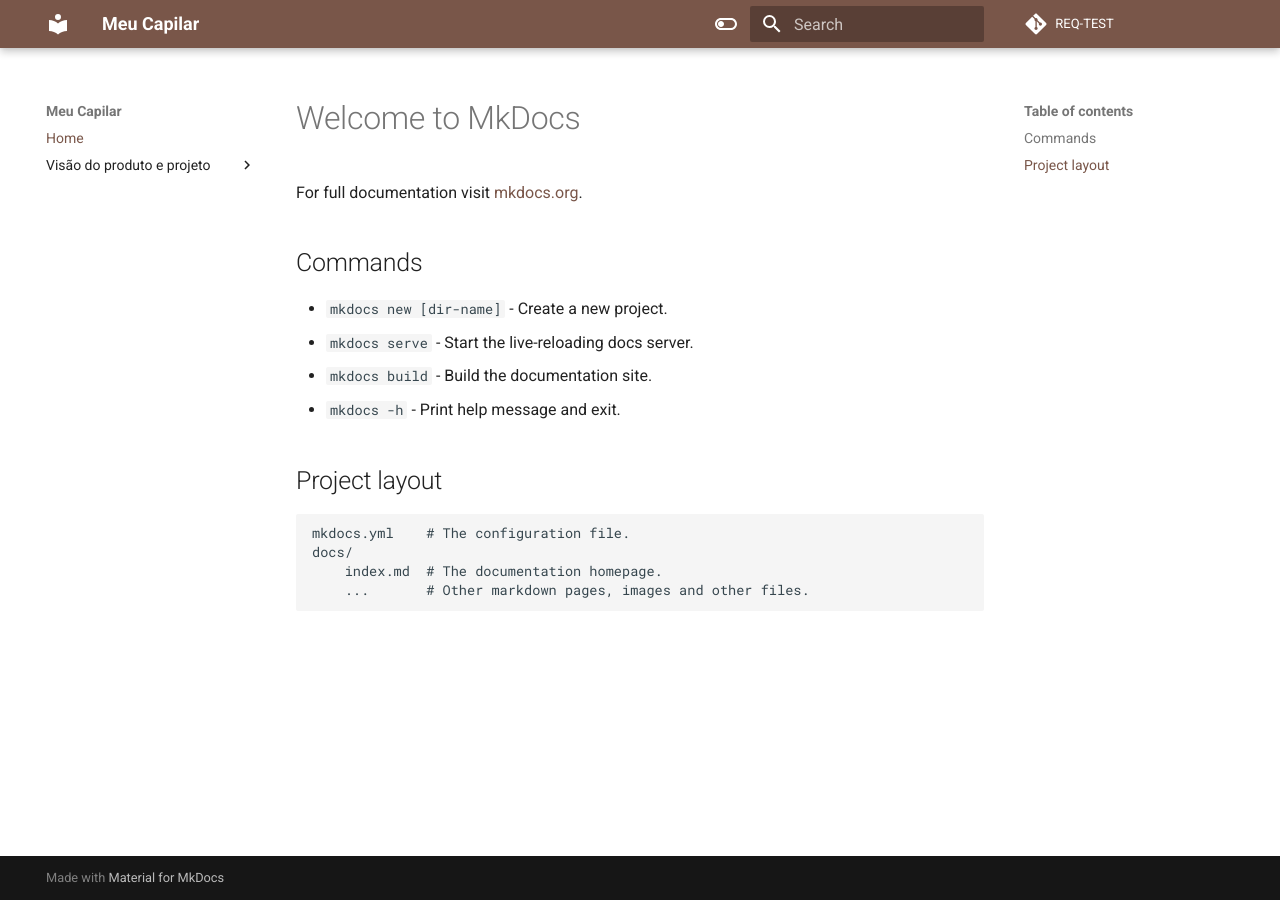
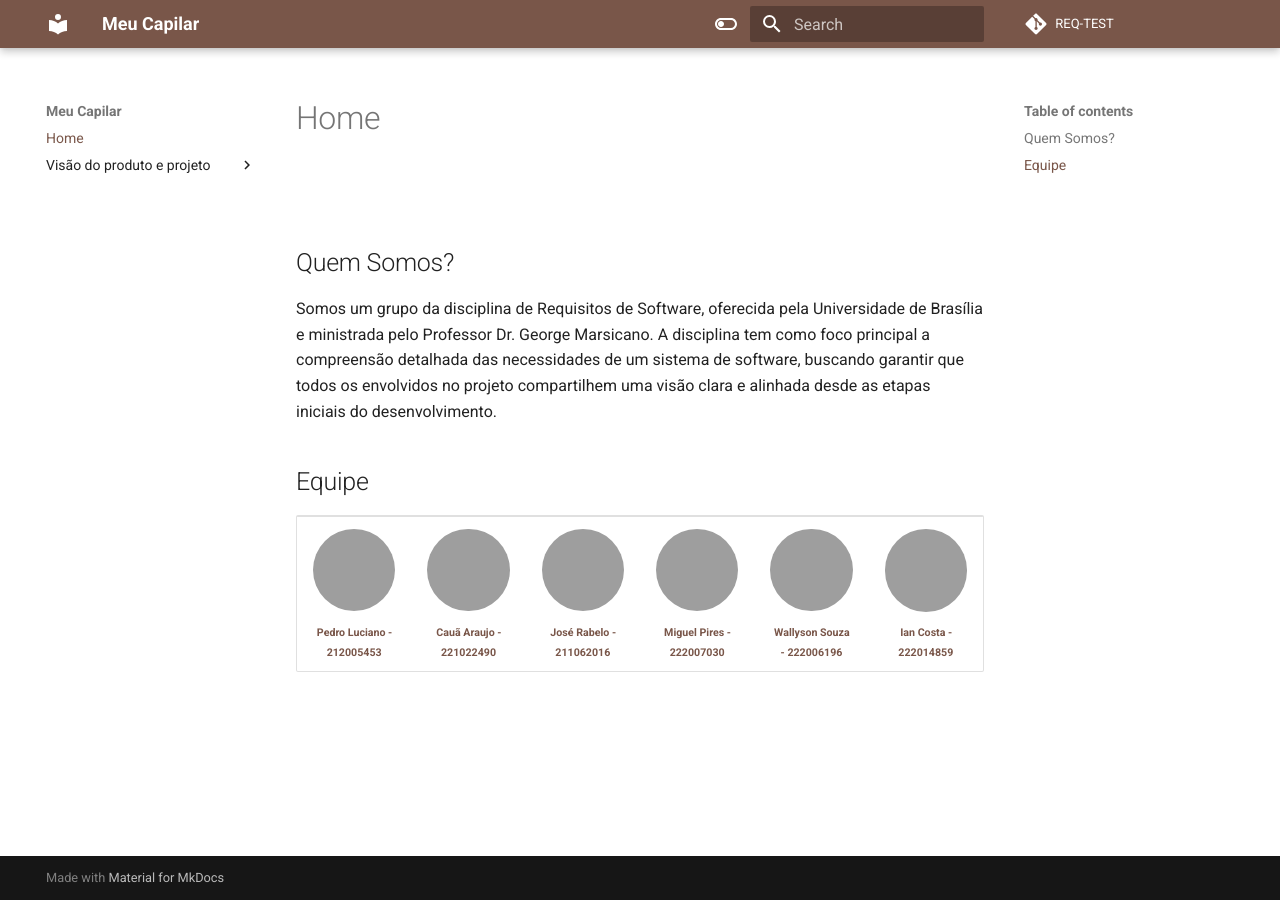
Before and after one commit to PedroALuciano/REQ-TEST, an MkDocs documentation site: the page built from docs/index.md, in a window 1280 px wide. Built offline with MkDocs 1.6.1 and Material for MkDocs 9.7.7, drawn with Linux system fonts in a browser that asks for light colours; grey boxes are pictures that could not be loaded.

Commit message:
voltando o index

```diff
--- a/docs/index.md
+++ b/docs/index.md
@@ -1,17 +1,49 @@
-# Welcome to MkDocs
+<div align="center"><img src="" height=auto width=auto></div>
 
-For full documentation visit [mkdocs.org](https://www.mkdocs.org).
+## Quem Somos?
+Somos um grupo da disciplina de Requisitos de Software, oferecida pela Universidade de Brasília e ministrada pelo Professor Dr. George Marsicano. A disciplina tem como foco principal a compreensão detalhada das necessidades de um sistema de software, buscando garantir que todos os envolvidos no projeto compartilhem uma visão clara e alinhada desde as etapas iniciais do desenvolvimento.
 
-## Commands
+## Equipe
 
-* `mkdocs new [dir-name]` - Create a new project.
-* `mkdocs serve` - Start the live-reloading docs server.
-* `mkdocs build` - Build the documentation site.
-* `mkdocs -h` - Print help message and exit.
-
-## Project layout
-
-    mkdocs.yml    # The configuration file.
-    docs/
-        index.md  # The documentation homepage.
-        ...       # Other markdown pages, images and other files.
+<center>
+<table>
+  <tr>
+    <td align="center">
+      <a href="https://github.com/PedroALuciano">
+        <img src="https://github.com/PedroALuciano.png" width="190" style="border-radius: 50%;" alt="Pedro Luciano"/>
+        <br/><sub><b>Pedro Luciano - 212005453</b></sub>
+      </a>
+    </td>
+    <td align="center">
+      <a href="https://github.com/caua08">
+        <img src="https://github.com/caua08.png" width="190" style="border-radius: 50%;" alt="Cauã Araujo"/>
+        <br/><sub><b>Cauã Araujo - 221022490</b></sub>
+      </a>
+    </td>
+    <td align="center">
+      <a href="https://github.com/joseandre25">
+        <img src="https://github.com/joseandre25.png" width="190" style="border-radius: 50%;" alt="José Rabelo"/>
+        <br/><sub><b>José Rabelo - 211062016</b></sub>
+      </a>
+    </td>
+    <td align="center">
+      <a href="https://github.com/miguelpiresgomes25">
+        <img src="https://github.com/miguelpiresgomes25.png" width="190" style="border-radius: 50%;" alt="Miguel Pires"/>
+        <br/><sub><b>Miguel Pires - 222007030</b></sub>
+      </a>
+    </td>
+    <td align="center">
+      <a href="https://github.com/devwallyson">
+        <img src="https://github.com/devwallyson.png" width="190" style="border-radius: 50%;" alt="Wallyson Souza"/>
+        <br/><sub><b>Wallyson Souza - 222006196</b></sub>
+      </a>
+    </td>
+    <td align="center">
+      <a href="https://github.com/iancostag">
+        <img src="https://github.com/iancostag.png" width="190" style="border-radius: 50%;" alt="Ian Costa"/>
+        <br/><sub><b>Ian Costa - 222014859</b></sub>
+      </a>
+    </td>
+  </tr>
+</table>
+</center>
```
